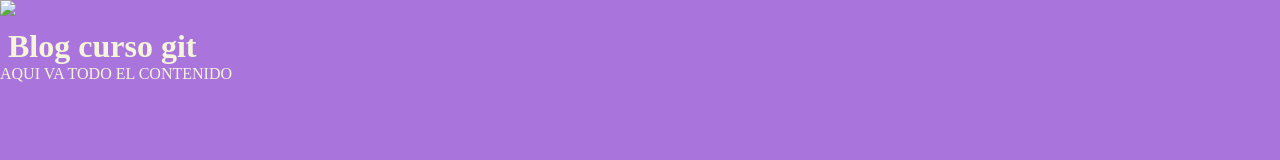
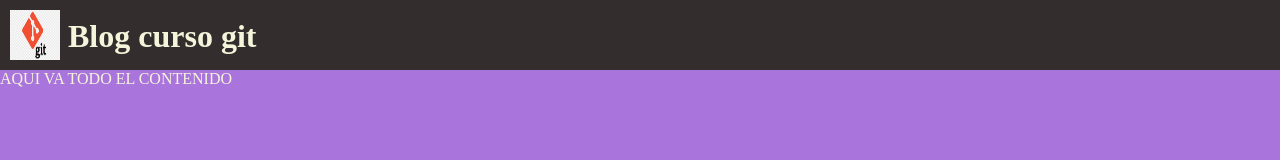
Before and after one commit to Priscila-27/Curso-git, a plain HTML site: page index.html in a window 1280 px wide. Drawn offline with Linux system fonts and the light colour scheme; a web font is replaced by a local one.

Commit message:
create nvbar

```diff
--- a/index.html
+++ b/index.html
@@ -14,8 +14,8 @@
 </head>
 
 <body>
-    <div>
-        <img src="img/logo.png">
+    <div class="bar">
+        <img class="logo" src="img/logo.png">
         <h1>Blog curso git</h1>
     </div>
 
```
Also changed, not shown: img/logo.png (added).
